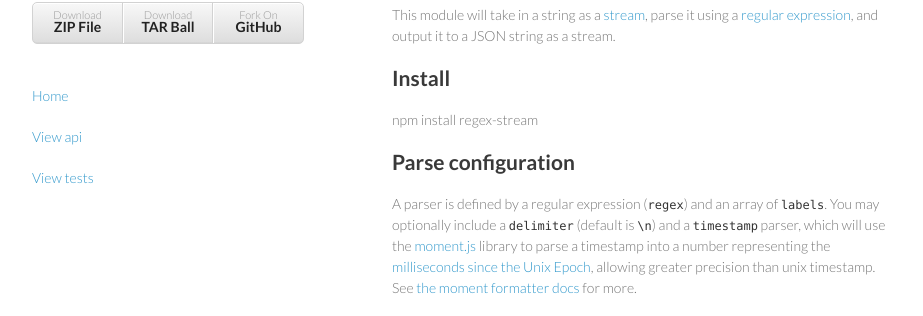
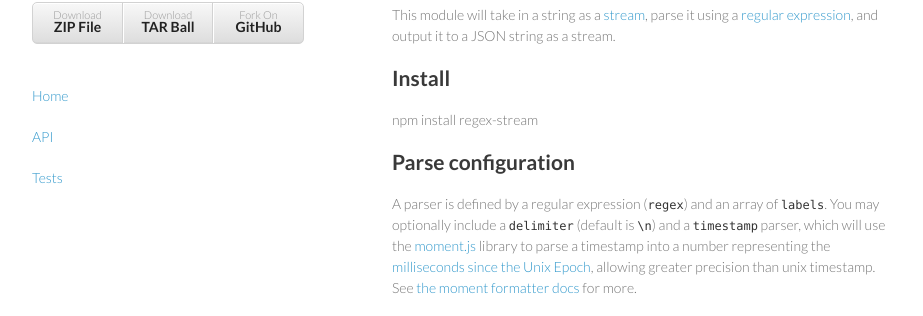
Before and after one commit to ornl-sava/regex-stream, a Jekyll site: the page built from site/index.md, in a window 1280 px wide. Shown: the part 220-536 px from the top of the page, without its empty margins (178-1101 px from the left). Built offline with Jekyll 4.4.1, drawn with Linux system fonts in a browser that asks for light colours; Markdown is read by kramdown in place of the engine named in the settings.

Commit message:
updated site menu

```diff
--- a/site/_layouts/default.html
+++ b/site/_layouts/default.html
@@ -24,8 +24,8 @@
         </ul>
         <br />
         <p><a href="index.html">Home</a></p>
-        <p><a href="api.html">View api</a></p>
-        <p><a href="tests.html">View tests</a></p>
+        <p><a href="api.html">API</a></p>
+        <p><a href="tests.html">Tests</a></p>
       </header>
 
       <section>
```
Also changed, not shown: doc/tests.md (+2 -0 lines), site/tests.md (+2 -0 lines).
